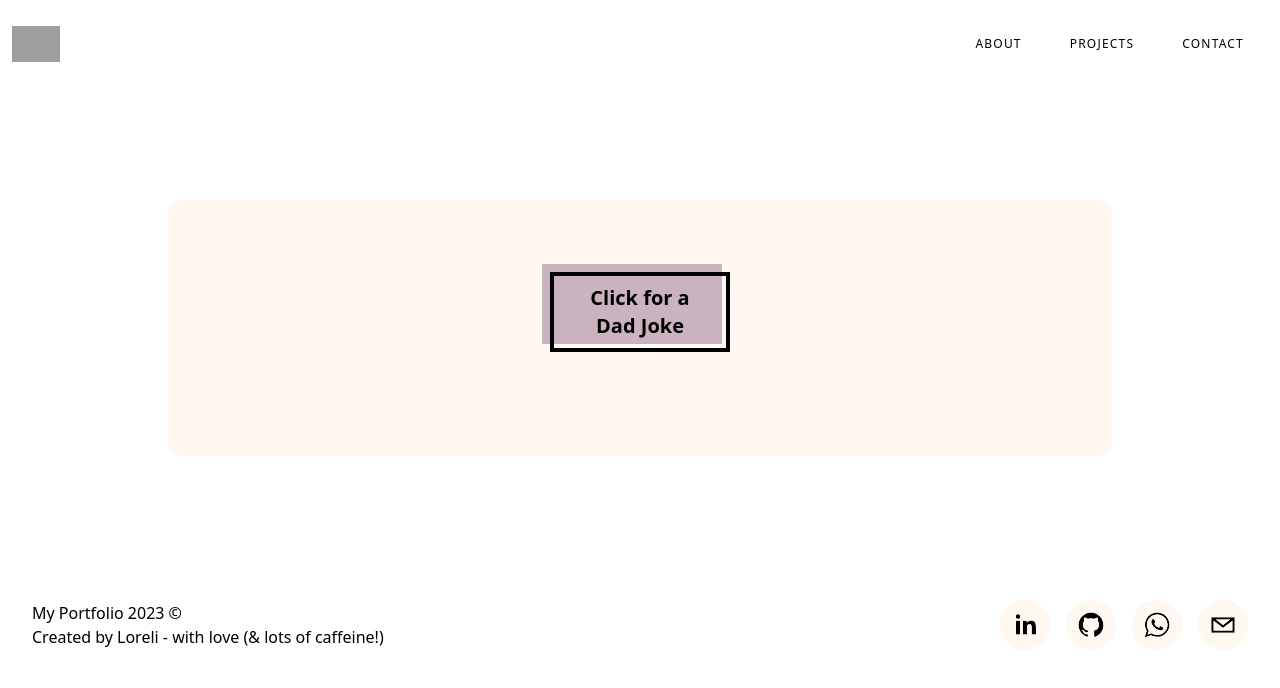
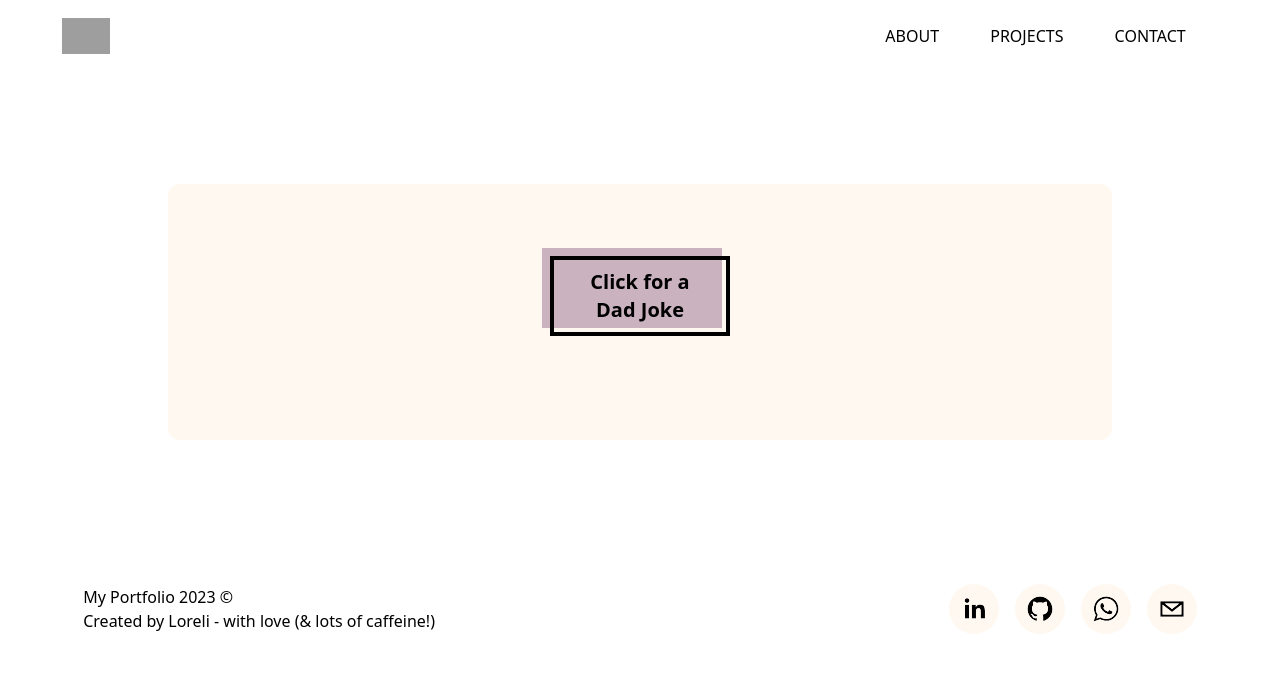
Before and after one commit to DJ-Lor/portfolio, a React (Create React App) app: page / in a window 1280 px wide. Shown: the top 688 px of the page. Built offline with nearby package versions, Linux system fonts and the light colour scheme; grey boxes are pictures that could not be loaded.

Commit message:
hamburger menu

```diff
--- a/public/index.html
+++ b/public/index.html
@@ -18,6 +18,9 @@
     <style>
       @import url('https://fonts.googleapis.com/css2?family=Roboto+Mono:wght@300&display=swap');
     </style>
+    <!-- hamburger icon -->
+    <script type="module" src="https://unpkg.com/ionicons@7.1.0/dist/ionicons/ionicons.esm.js"></script>
+    <script nomodule src="https://unpkg.com/ionicons@7.1.0/dist/ionicons/ionicons.js"></script>
     <!--
       Notice the use of %PUBLIC_URL% in the tags above.
       It will be replaced with the URL of the `public` folder during the build.
--- a/src/App.js
+++ b/src/App.js
@@ -1,7 +1,7 @@
 import './App.css';
 import AboutMeAccordion from './components/AboutMeAccordion';
 import Footer from './components/Footer';
-import Introduction from './pages/Introduction';
+import NavBar from './components/NavBar';
 import Box from './pages/contact';
 import MyFolioCard from './pages/home';
 
@@ -9,10 +9,10 @@ function App() {
   return (
     <div className="App">
 
-       <Introduction />
+      <NavBar />
 
 
-        <Footer />
+      <Footer />
 
 
     </div>
--- a/src/components/Footer.jsx
+++ b/src/components/Footer.jsx
@@ -23,7 +23,7 @@ export default function Footer () {
 
             </div>
 
-            <div className='flex items-center justify-center px-8 py-8 lg:justify-between'>
+            <div className='flex items-center justify-center px-8 py-8 lg:justify-between w-[92%] mx-auto'>
                 <div class="mr-12 hidden lg:block">
                     <p >My Portfolio 2023 ©</p>
                     <p >Created by Loreli - with love (& lots of caffeine!)</p>
--- a/src/components/NavBar.jsx
+++ b/src/components/NavBar.jsx
@@ -0,0 +1,70 @@
+import { useState } from "react"
+
+export default function NavBar() {
+
+    const [hamburger, setHamburger] = useState('menu');
+    const [toggleDropDown, setToggleDropDown] = useState(-100);
+
+    function onToggleMenu() {
+        if (hamburger === 'menu') {
+            setHamburger('close')
+            setToggleDropDown(9)
+        } else {
+            setHamburger('menu')
+            setToggleDropDown(-100)
+        }
+    }
+
+
+    return (
+
+        <div>
+            <header className="bg-white">
+            <nav className="px-3 sm:px4">
+                {/* Navigation Container */}
+                <div className="w-[92%] mx-auto flex wrap items-center justify-between">
+                    {/* Logo */}
+                    <a href="/" className="flex items-center cursor-pointer">
+                        <img className="mr-5 h-6 sm:h-9" src="https://imglarger.com/Images/before-after/ai-image-enlarger-1-before-2.jpg" alt="temp" />
+                    </a>
+
+                {/* Mobile Menu Bar */}
+                <button type="button" className="md:hidden">
+                <ion-icon onClick={onToggleMenu} name={hamburger} className='text-3xl cursor-pointer md:hidden'></ion-icon>
+                </button>
+
+
+                {/* Navigation Item Menu */}
+                <div className={`duration-200 md:static absolute md:bg-white bg-purple/30 md:min-h-fit min-h-[20vh] left-0 top-[${toggleDropDown}%] md:w-auto w-full flex item-center px-8 py-6`}>
+                    <ul className="flex md:flex-row flex-col md:items-center md:gap-[4vw] gap-6">
+                        {/* <ul className="mt-4 flex flex-col rounded-lg p-4 md:mt-0 md:flex-row md:space-x-8 md:text-sm md:font-medium">
+                             */}
+                            <li>
+                                <a href="/" className="uppercase text-black hover:text-light-blue">
+                                About
+                                </a>
+                            </li>
+
+                            <li>
+                                <a href="/" className="uppercase text-black hover:text-light-blue">
+                                Projects
+                                </a>
+                            </li>
+
+                            <li>
+                                <a href="/" className="uppercase text-black hover:text-light-blue">
+                                Contact
+                                </a>
+                            </li>
+                        </ul>
+                     </div>
+                </div>
+
+            </nav>
+            </header>
+
+        </div>
+
+
+    )
+}
--- a/src/pages/Introduction.jsx
+++ /dev/null
@@ -1,70 +0,0 @@
-
-export default function Introduction() {
-
-
-    return (
-
-        <div>
-            <nav className="px-3 sm:px4">
-                {/* Navigation Container */}
-                <div className="w-full mx-auto flex wrap items-center justify-between">
-                    {/* Logo */}
-                    <a href="/" className="flex items-center cursor-pointer">
-                        <img className="mr-5 h-6 sm:h-9" src="https://imglarger.com/Images/before-after/ai-image-enlarger-1-before-2.jpg" alt="temp" />
-                    </a>
-
-                     {/* Mobile Menu Bar */}
-                     <button type="button" className="md:hidden ml-3 inline-flex items-center rounded-lg p-2 text-purple
-                      hover: bg-light-blue">
-
-                        <span className="sr-only">Mobile Menu</span>
-                        {/* SVG Icon */}
-                        <svg xmlns="http://www.w3.org/2000/svg" viewBox="0 0 24 24" stroke-width="1.5" stroke="currentColor" className="w-6 h-6 fill-none">
-                        <path stroke-linecap="round" stroke-linejoin="round" d="M3.75 6.75h16.5M3.75 12h16.5m-16.5 5.25h16.5" />
-                        </svg>
-                      </button>
-
-                     {/* Navigation Item Menu */}
-                     <div className="hidden md:block m:w-auto">
-                        <ul className="mt-4 flex flex-col rounded-lg p-4 md:mt-0 md:flex-row md:space-x-8 md:text-sm md:font-medium">
-
-                            <li>
-                                <a href="/" className="block cursor-pointer py-4 px-2 text-xs uppercase leading-6 tracking-widest text-black hover:text-purple">
-                                About
-                                </a>
-                            </li>
-
-                            <li>
-                                <a href="/" className="block cursor-pointer py-4 px-2 text-xs uppercase leading-6 tracking-widest text-black hover:text-purple">
-                                Projects
-                                </a>
-                            </li>
-
-                            <li>
-                                <a href="/" className="block cursor-pointer py-4 px-2 text-xs uppercase leading-6 tracking-widest text-black hover:text-purple">
-                                Contact
-                                </a>
-                            </li>
-
-
-
-                        </ul>
-                     </div>
-                </div>
-
-                {/* Mobile Nav */}
-                <div className="md:hidden mt-8">
-                    <div className="space-y-1 px-2 pb-3">
-                        <a href="/" className="hover:bg-purple bg-black uppercase block rounded-md px3 py-2 font-medium text-white text-center">About</a>
-                        <a href="/" className="hover:bg-purple bg-black  uppercase block rounded-md px3 py-2 font-medium text-white text-center">Projects</a>
-                        <a href="/" className="hover:bg-purple  bg-black  uppercase block rounded-md px3 py-2 font-medium text-white text-center">Contact</a>
-                    </div>
-
-                </div>
-
-            </nav>
-
-        </div>
-
-    )
-}
```
